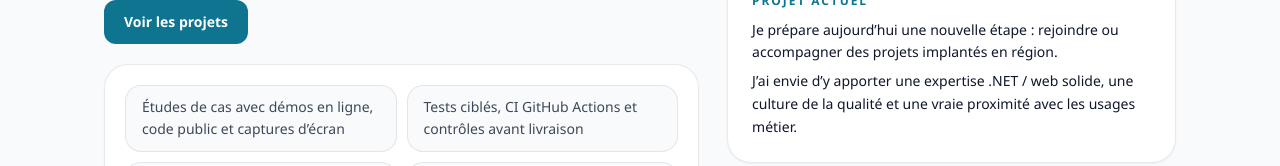
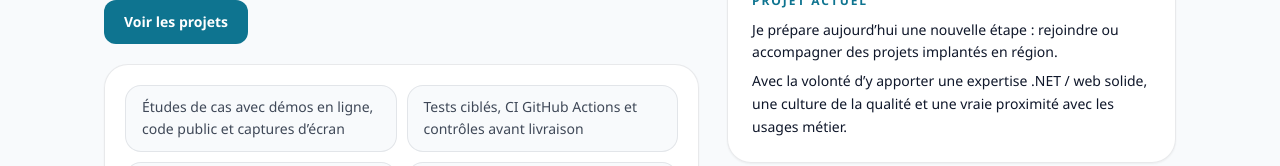
Before and after one commit to arnaud-wissart-lab/Portfolio, a React (Vite) app: page / in a window 1280 px wide. Shown: the part 786-952 px from the top of the page. Built offline with nearby package versions, Linux system fonts and the light colour scheme; no server answers.

Commit message:
fix(contenu): affine la formulation du projet régional

```diff
--- a/src/data/site.ts
+++ b/src/data/site.ts
@@ -88,7 +88,7 @@ export const siteConfig: SiteConfig = {
         title: 'Projet actuel',
         paragraphs: [
           'Je prépare aujourd’hui une nouvelle étape : rejoindre ou accompagner des projets implantés en région.',
-          'J’ai envie d’y apporter une expertise .NET / web solide, une culture de la qualité et une vraie proximité avec les usages métier.',
+          'Avec la volonté d’y apporter une expertise .NET / web solide, une culture de la qualité et une vraie proximité avec les usages métier.',
         ],
       },
     ],
```
